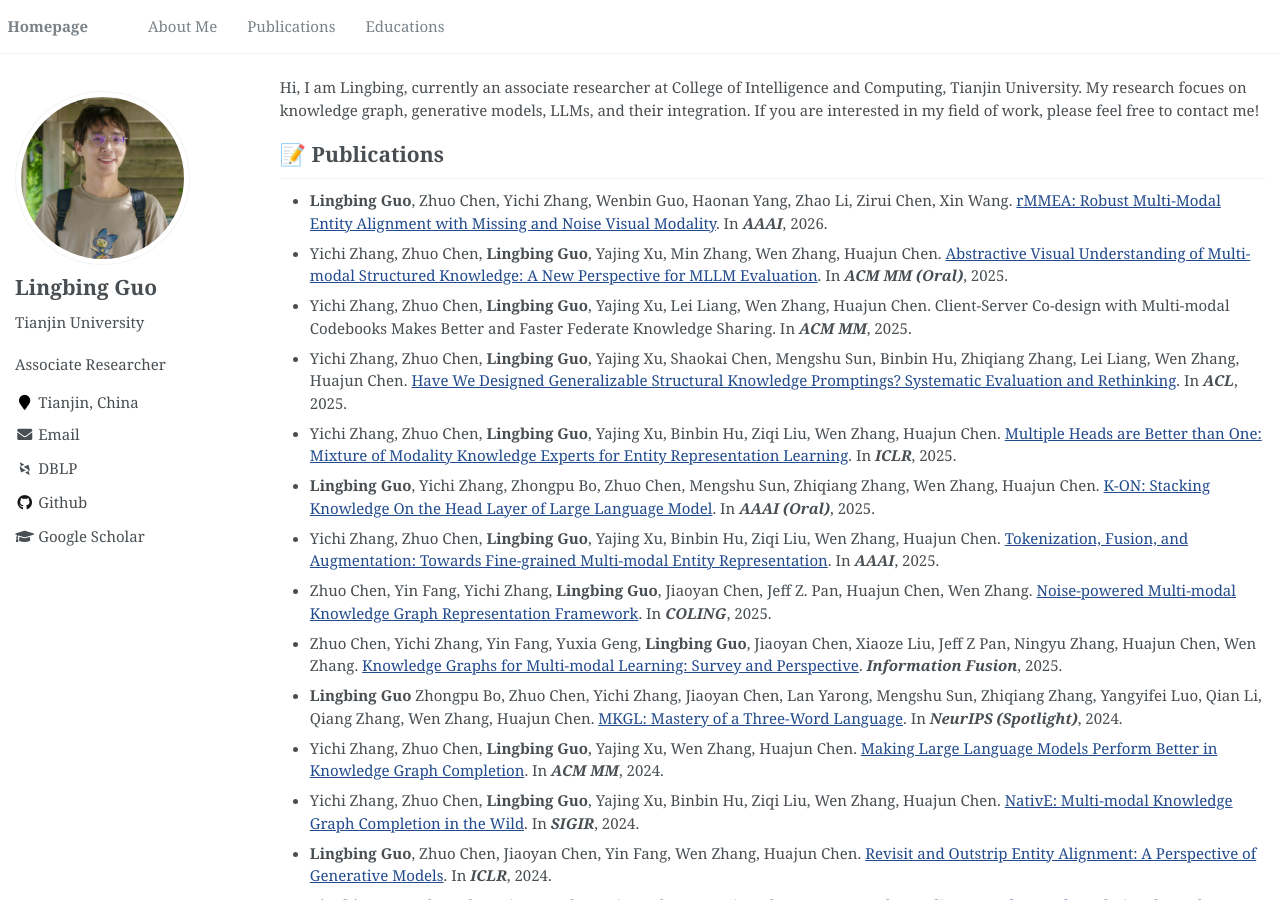
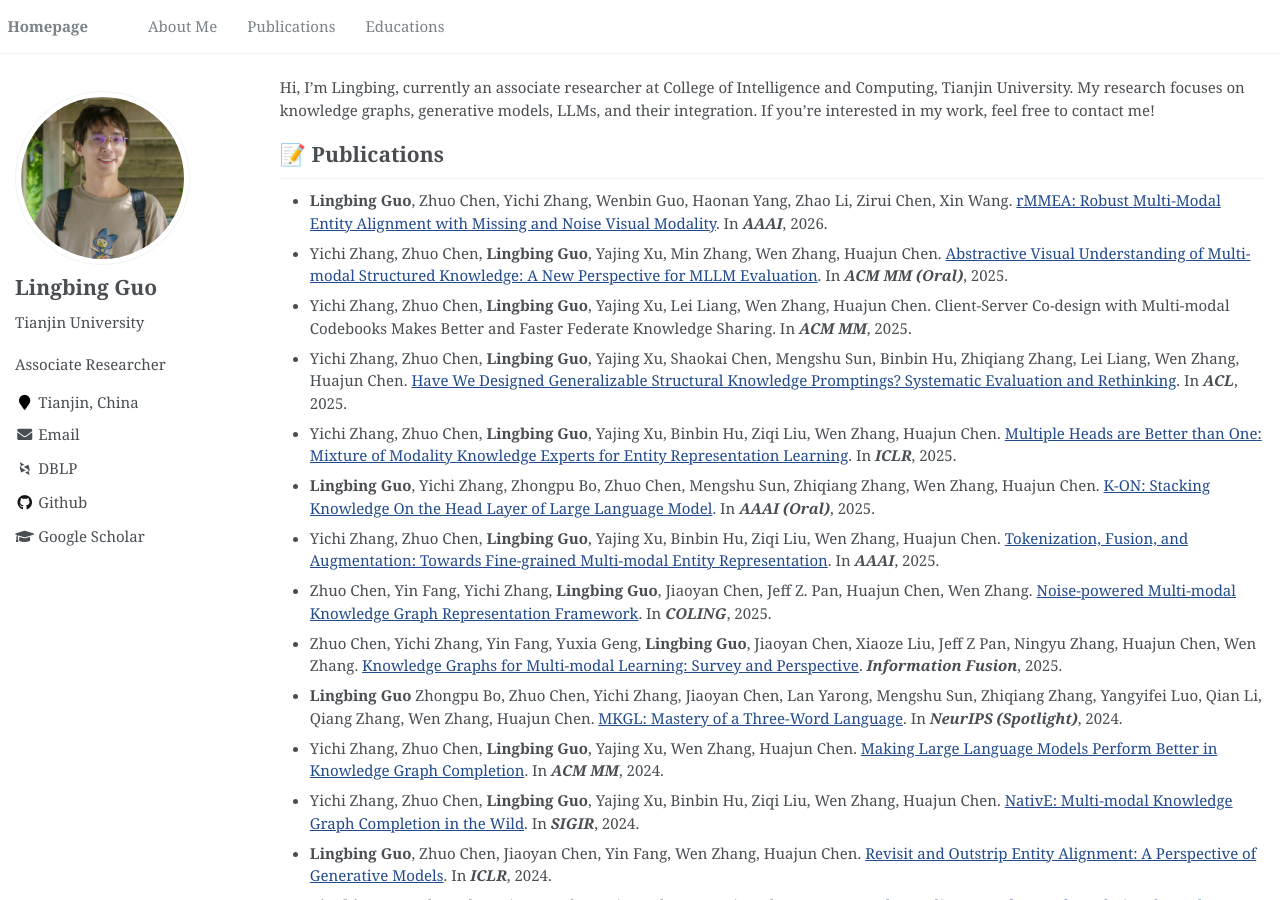
Before and after one commit to guolingbing/guolingbing.github.io, a Jekyll site: the page built from _pages/about.md, in a window 1280 px wide and 900 px high. Built offline with Jekyll 4.4.1, drawn with Linux system fonts in a browser that asks for light colours; some web fonts are replaced.

Commit message:
Update about.md

```diff
--- a/_pages/about.md
+++ b/_pages/about.md
@@ -18,7 +18,7 @@ redirect_from:
 {% endif %}
 {% assign url = gsDataBaseUrl | append: "google-scholar-stats/gs_data_shieldsio.json" %}
 
-Hi, I am Lingbing, currently an associate researcher at College of Intelligence and Computing, Tianjin University. My research focues on knowledge graph, generative models, LLMs, and their integration. If you are interested in my field of work, please feel free to contact me!
+Hi, I’m Lingbing, currently an associate researcher at College of Intelligence and Computing, Tianjin University. My research focuses on knowledge graphs, generative models, LLMs, and their integration. If you’re interested in my work, feel free to contact me!
 
 
 # 📝 Publications
```
Also changed, not shown: other parts of _pages/about.md (+0 -2 lines).
